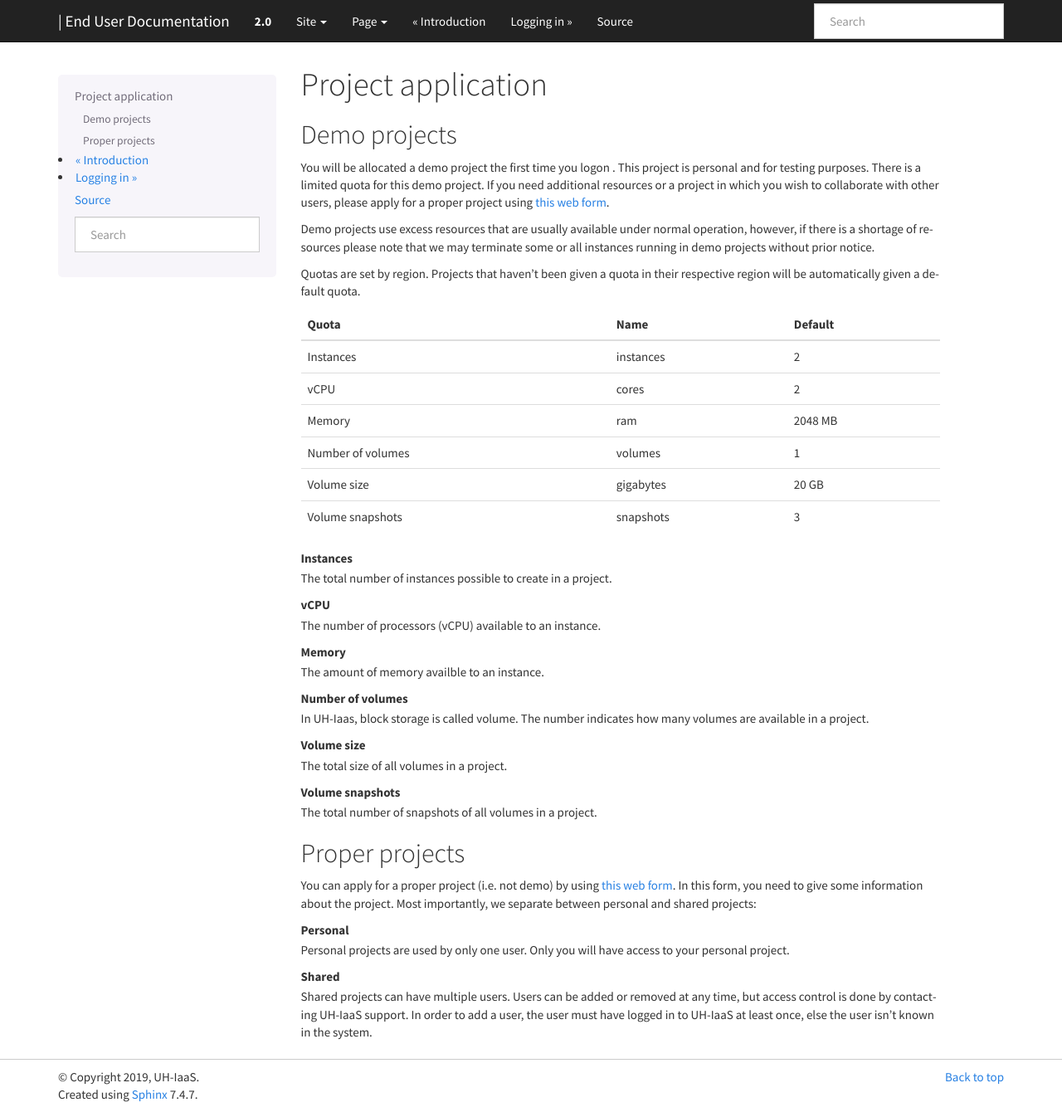
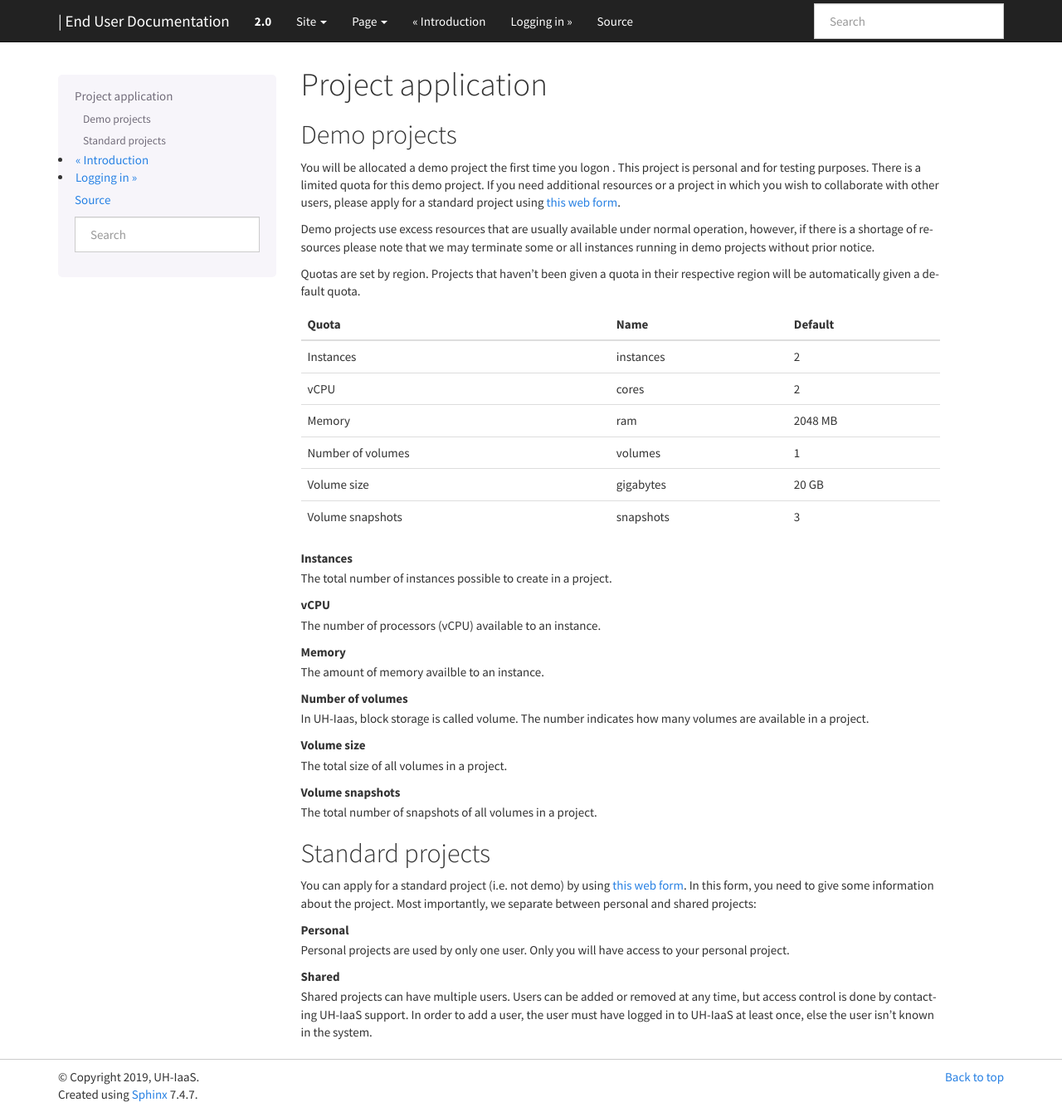
Before and after one commit to norcams/docs-enduser, a Sphinx documentation site: the page built from docs/project-application.rst, in a window 1280 px wide and 1340 px high. Shown: the whole window at 83% size. Built offline with Sphinx 7.4.7, drawn with Linux system fonts in a browser that asks for light colours.

Commit message:
We call it "standard projects" now

```diff
--- a/docs/project-application.rst
+++ b/docs/project-application.rst
@@ -10,7 +10,7 @@ You will be allocated a demo project the first time you logon . This
 project is personal and for testing purposes.  There is a limited
 quota for this demo project. If you need additional resources or a
 project in which you wish to collaborate with other users, please
-apply for a proper project using `this web form`_.
+apply for a standard project using `this web form`_.
 
 Demo projects use excess resources that are usually available under
 normal operation, however, if there is a shortage of resources please
@@ -51,10 +51,10 @@ their respective region will be automatically given a default quota.
   The total number of snapshots of all volumes in a project.
 
 
-Proper projects
+Standard projects
 ---------------
 
-You can apply for a proper project (i.e. not demo) by using `this
+You can apply for a standard project (i.e. not demo) by using `this
 web form`_. In this form, you need to give some information about
 the project. Most importantly, we separate between personal and shared
 projects:
```
